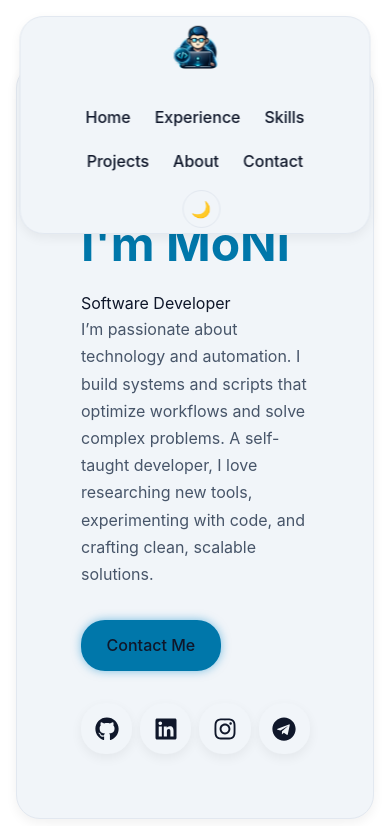
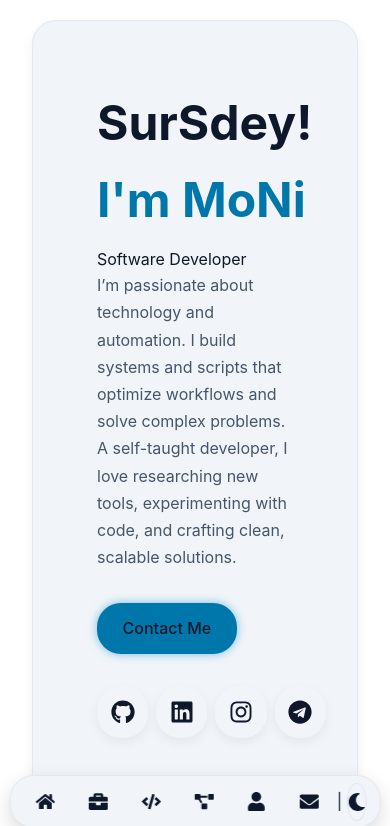
Before and after one commit to N-PanhaMony/portfolio_3.0.0, a React (Vite) app: page / in a window 390 px wide. Shown: the top 826 px of the page. Built offline with nearby package versions, Linux system fonts and the light colour scheme.

Commit message:
Make navbar responsive: add bottom floating style for mobile, icons-only view, and scrolled state adjustments

```diff
--- a/src/components/layout/Header.jsx
+++ b/src/components/layout/Header.jsx
@@ -1,18 +1,34 @@
 import { useState, useEffect } from "react";
+import {
+  FaHome,
+  FaBriefcase,
+  FaCode,
+  FaProjectDiagram,
+  FaUser,
+  FaEnvelope,
+  FaMoon,
+  FaSun
+} from "react-icons/fa";
+
 import logo from "../../assets/icons/logo_v3.png";
 
 export default function Header() {
   const [isScrolled, setIsScrolled] = useState(false);
-  const [isDark, setIsDark] = useState(false);
+  const [isDark, setIsDark] = useState(() =>
+  document.documentElement.getAttribute("data-theme") === "dark"
+);
 
-  useEffect(() => {
-    const handleScroll = () => setIsScrolled(window.scrollY > 20);
-    window.addEventListener("scroll", handleScroll);
-    return () => window.removeEventListener("scroll", handleScroll);
-  }, []);
+ useEffect(() => {
+  const handleScroll = () => setIsScrolled(window.scrollY > 20);
+  window.addEventListener("scroll", handleScroll);
+
+  return () => window.removeEventListener("scroll", handleScroll);
+}, []);
+
 
   const toggleTheme = () => {
     const currentTheme = document.documentElement.getAttribute("data-theme");
+
     if (currentTheme === "dark") {
       document.documentElement.removeAttribute("data-theme");
       setIsDark(false);
@@ -30,20 +46,46 @@ export default function Header() {
         </div>
 
         <div className="nav-links">
-          <a href="#home">Home</a>
-          <a href="#experience">Experience</a>
-          <a href="#skills">Skills</a>
-          <a href="#projects">Projects</a>
-          <a href="#about">About</a>
-          <a href="#contact">Contact</a>
+          <a href="#home">
+            <span className="nav-icon"><FaHome /></span>
+            <span className="nav-text">Home</span>
+          </a>
+
+          <a href="#experience">
+            <span className="nav-icon"><FaBriefcase /></span>
+            <span className="nav-text">Experience</span>
+          </a>
+
+          <a href="#skills">
+            <span className="nav-icon"><FaCode /></span>
+            <span className="nav-text">Skills</span>
+          </a>
+
+          <a href="#projects">
+            <span className="nav-icon"><FaProjectDiagram /></span>
+            <span className="nav-text">Projects</span>
+          </a>
+
+          <a href="#about">
+            <span className="nav-icon"><FaUser /></span>
+            <span className="nav-text">About</span>
+          </a>
+
+          <a href="#contact">
+            <span className="nav-icon"><FaEnvelope /></span>
+            <span className="nav-text">Contact</span>
+          </a>
         </div>
+
+        {/* separator */}
+        <span className="nav-toggle-separator">|</span>
 
         <button
           className="theme-toggle"
           onClick={toggleTheme}
           aria-label="Toggle dark mode"
         >
-          {isDark ? "☀️" : "🌙"}
+          {isDark ? <FaSun /> : <FaMoon />}
         </button>
       </nav>
     </header>
--- a/src/styles/navbar.css
+++ b/src/styles/navbar.css
@@ -1,32 +1,28 @@
 /* ==========================
    FLOATING ROUND NAVBAR
 ========================== */
+
 .floating-header {
   position: fixed;
-  top: 1rem;
+  top: 0.7rem;
   left: 50%;
   transform: translateX(-50%);
   background-color: var(--color-section-bg);
   backdrop-filter: blur(12px);
-  width: clamp(320px, 90vw, 1143px);
-  padding: 0.3rem 0.9rem;
-  border-radius: var(--radius-md);
+  border-radius: var(--radius-lg);
   box-shadow: var(--shadow-light);
   border: 1px solid var(--color-section-bg-alt);
   z-index: 2000;
   transition: all 0.3s ease;
 }
 
-
+/* ================= SCROLLED STATE ================= */
 .floating-header.scrolled {
   font-size: 14px;
-  width: clamp(300px, 70vw, 900px);
-  padding: 0.2rem 0.9rem; /* slightly tighter */
-  border-radius: 999px; /* more pill-like when scrolled */
-  background-color: rgba(255, 255, 255, 0.75); /* glass feel */
+  padding: 0.3rem 1rem;
+  border-radius: 999px;
   backdrop-filter: blur(16px);
   box-shadow: 0 8px 25px rgba(0, 0, 0, 0.12);
-  background-color: var(--color-section-bg);
   border-color: var(--color-primary-hover);
 }
 
@@ -34,6 +30,7 @@
   box-shadow: 0 10px 30px rgba(0, 0, 0, 0.15);
 }
 
+/* ================= NAV CONTAINER ================= */
 .floating-header .header-nav {
   display: flex;
   align-items: center;
@@ -41,27 +38,7 @@
   width: 100%;
 }
 
-.floating-header .nav-links {
-  display: flex;
-  gap: 0.1rem;
-}
-
-.floating-header .nav-links a {
-  font-weight: 500;
-  padding: 0.5rem 0.7rem;
-  border-radius: 50px;
-  display: flex;
-  align-items: center;
-  justify-content: center;
-  transition: background 0.2s, color 0.2s;
-}
-
-.floating-header .nav-links a:hover,
-.floating-header .nav-links a.active {
-  background-color: var(--color-primary);
-  color: var(--color-bg);
-}
-
+/* ================= LOGO ================= */
 .floating-header .logo img {
   height: 60px;
   width: auto;
@@ -72,30 +49,72 @@
   height: 40px;
 }
 
-.floating-header.scrolled .nav-links a {
-  padding: 0.4rem 0.8rem;
+/* ================= NAV LINKS ================= */
+.floating-header .nav-links {
+  display: flex;
+  align-items: center;
+  gap: 0.2rem;
 }
 
-/* dark-mode */
+.floating-header .nav-links a {
+  font-weight: 500;
+  padding: 0.5rem 0.8rem;
+  border-radius: 50px;
+  display: flex;
+  align-items: center;
+  justify-content: center;
+  transition: all 0.25s ease;
+  color: var(--color-text);
+  text-decoration: none;
+}
+
+.floating-header .nav-links a:hover,
+.floating-header .nav-links a.active {
+  background-color: var(--color-primary);
+  color: var(--color-bg);
+}
+
+.floating-header.scrolled .nav-links a {
+  padding: 0.4rem 0.7rem;
+}
+
+/* ================= ICON / TEXT BASE ================= */
+.nav-icon {
+  display: none; /* responsive will override */
+}
+
+.nav-text {
+  display: inline;
+}
+
+/* ================= THEME TOGGLE ================= */
 .theme-toggle {
-  margin-left: 0.75rem; /* smaller, more balanced */
+  margin-left: 0.75rem;
   background: transparent;
   border: 1px solid var(--color-section-bg-alt);
   border-radius: 50%;
   width: 38px;
   height: 38px;
   cursor: pointer;
-  font-size: 1rem;
   display: flex;
   align-items: center;
   justify-content: center;
   transition: all 0.3s ease;
+  color: var(--color-text);
 }
 
+.theme-toggle svg {
+  width: 18px;
+  height: 18px;
+  transition: transform 0.4s ease;
+}
 
 .theme-toggle:hover {
   background: var(--color-primary);
   color: var(--color-bg);
-  box-shadow: 0 0 15px rgba(99, 102, 241, 0.4);
-  transform: rotate(10deg);
+  box-shadow: 0 0 15px rgba(99, 102, 241, 0.35);
 }
+
+.theme-toggle:hover svg {
+  transform: rotate(180deg);
+}
--- a/src/styles/responsive.css
+++ b/src/styles/responsive.css
@@ -1,15 +1,153 @@
-@media (max-width: 768px) {
-  header .header-nav {
-    flex-direction: column;
-    gap: var(--spacing-sm);
+/* ==========================
+            NavBar
+========================== */
+
+/* ================= MOBILE NAVBAR AT BOTTOM ================= */
+@media (max-width: 639px) {
+  main {
+    padding-top: 20px;
   }
 
-  header .nav-links {
-    flex-wrap: wrap;
+  .floating-header {
+    top: auto;
+    bottom: 1rem;                     /* float above bottom */
+    left: 50%;
+    transform: translateX(-50%);
+    width: 95vw;                       /* normal size */
+    padding: 0.4rem 1rem;
+    border-radius: var(--radius-md);   /* full rounded */
+    backdrop-filter: blur(12px);
+    display: flex;
     justify-content: center;
+    align-items: center;
+    box-shadow: 0 8px 20px rgba(0,0,0,0.15);
   }
 
-  main {
-    padding: var(--spacing-xl) var(--spacing-md) 1rem;
+  .floating-header.scrolled {
+    width: 90vw;
+    padding: 0.5rem 1rem;
+    border-radius: var(--radius-md);
+    box-shadow: 0 10px 25px rgba(0,0,0,0.2);
+    left: 50%;
+    transform: translateX(-50%);
+  }
+
+  .floating-header .header-nav {
+    display: flex;
+    justify-content: center;
+    align-items: center;
+    gap: 0.3rem;
+  }
+
+  .floating-header .nav-links {
+    display: flex;
+    justify-content: center;
+    gap: 0.5rem;
+  }
+
+  .nav-toggle-separator {
+    font-size: 1rem;
+    color: var(--color-text-secondary);
+  }
+
+  .nav-text {
+    display: none;
+  }
+
+  .nav-icon {
+    display: flex;
+    font-size: 1.2rem;
+    justify-content: center;
+    align-items: center;
+  }
+
+  .theme-toggle {
+    margin: 0;
+  }
+
+  .logo {
+    display: none;
   }
 }
+
+/* ================= ≥ 768px (Tablet) ================= */
+@media (min-width: 768px) {
+  .floating-header {
+    width: clamp(320px, 92vw, 1143px);
+    padding: 0.5rem 1.3rem;
+  }
+
+  .floating-header.scrolled {
+    width: 85vw;
+    padding: 0.35rem 1rem;
+  }
+
+  .nav-text {
+    display: none;
+  }
+
+  .nav-icon {
+    display: flex;
+    font-size: 1.15rem;
+    justify-content: center;
+    align-items: center;
+    gap: 0.5rem;
+  }
+
+  .floating-header .logo img {
+    height: 52px;
+  }
+
+  .floating-header.scrolled .logo img {
+    height: 42px;
+  }
+
+  .floating-header .nav-links {
+    gap: 0.6rem;
+  }
+
+  .floating-header .nav-links a {
+    padding: 0.6rem;
+  }
+
+  .nav-toggle-separator {
+    display: none;
+  }
+}
+
+/* ================= ≥ 1024px (Desktop) ================= */
+@media (min-width: 1024px) {
+  .floating-header {
+    width: clamp(300px, 90vw, 1143px);
+    padding: 0.5rem 1rem;
+  }
+
+  .floating-header.scrolled {
+    width: clamp(300px, 70vw, 900px);
+    padding: 0.35rem 1rem;
+  }
+
+  .floating-header .logo img {
+    height: 60px;
+  }
+
+  .floating-header.scrolled .logo img {
+    height: 42px;
+  }
+
+  .nav-text {
+    display: inline;
+  }
+
+  .nav-icon {
+    display: none;
+  }
+
+  .floating-header .nav-links {
+    gap: 0.2rem;
+  }
+
+  .nav-toggle-separator {
+    display: none;
+  }
+}
```
